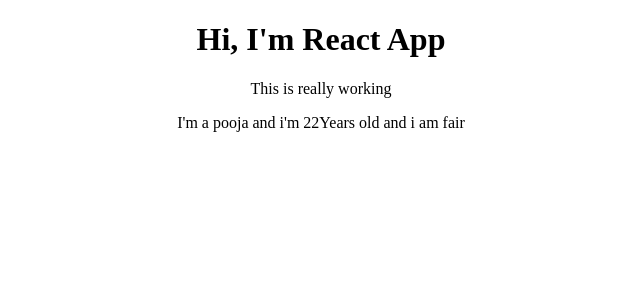
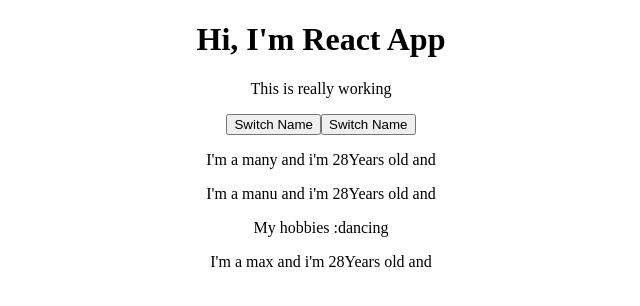
Before and after one commit to poojakelkar/react_demo, a React (Create React App) app: page / in a window 1280 px wide. Shown: the top 306 px of the page, without its empty margins (324-964 px from the left). Built offline with nearby package versions, Linux system fonts and the light colour scheme.

Commit message:
changes and add switchhaandler function in app.js

```diff
--- a/src/App.js
+++ b/src/App.js
@@ -1,18 +1,51 @@
-import React, { useState } from "react";
+import React, { Component } from "react";
 import "./App.css";
 import Person from "./Person/Person";
+class App extends Component {
+    state = {
+        persons: [
+            { name: "many", age: 28 },
+            { name: "manu", age: 29 },
+            { name: "max", age: 30 },
+        ],
+        otherState: "some other",
+    };
 
-const App = () => {
-    const [person, setPerson] = useState({ name: "pooja", age: 22 });
+    switchNameHandler = () => {
+        //console.log('was clicked');
+        //this.state.persons[0].name="maxmalian";
+        this.setState({
+            persons: [
+                { name: "maxmalian", age: 28 },
+                { name: "manu", age: 29 },
+                { name: "max", age: 40 },
+            ],
+        });
+    };
 
+    render() {
         return (
             <div className='App'>
                 <h1>Hi, I'm React App</h1>
                 <p>This is really working</p>
-            {/* <button onClick={switchNameHandler()}>Switch Name</button> */}
-            <Person name={person.name} age={person.age} color='fair' />
+                <button>Switch Name</button>
+                <button onClick={this.switchNameHandler}>Switch Name</button>
+                <Person
+                    name={this.state.persons[0].name}
+                    age={this.state.persons[0].age}
+                />
+                <Person
+                    name={this.state.persons[1].name}
+                    age={this.state.persons[0].age}>
+                    My hobbies :dancing
+                </Person>
+                <Person
+                    name={this.state.persons[2].name}
+                    age={this.state.persons[0].age}
+                />
             </div>
         );
-};
-
+        //return React.createElement('div',null,React.createElement('h1',null,'Does It works??'));
+    }
+}
 export default App;
--- a/src/Person/Person.js
+++ b/src/Person/Person.js
@@ -4,8 +4,9 @@
     return (
         <div>
             <p>
-                I'm a {props.name} and i'm {props.age}Years old and i am{" "}
+                I'm a {props.name} and i'm {props.age}Years old and{" "}
                 {props.color}
+                <p>{props.children}</p>
             </p>
         </div>
     );
```
Lines whose indentation alone changed are shown as unchanged.
